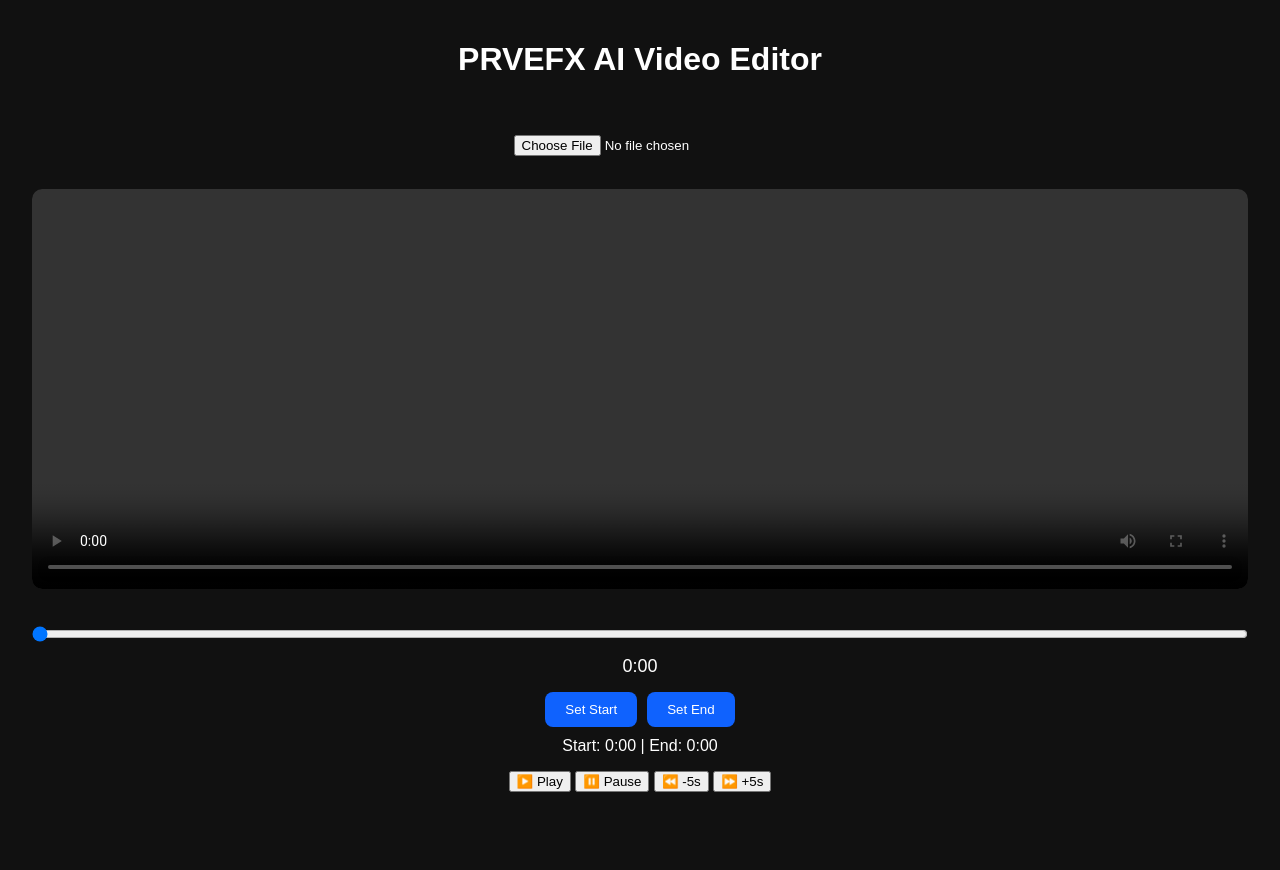
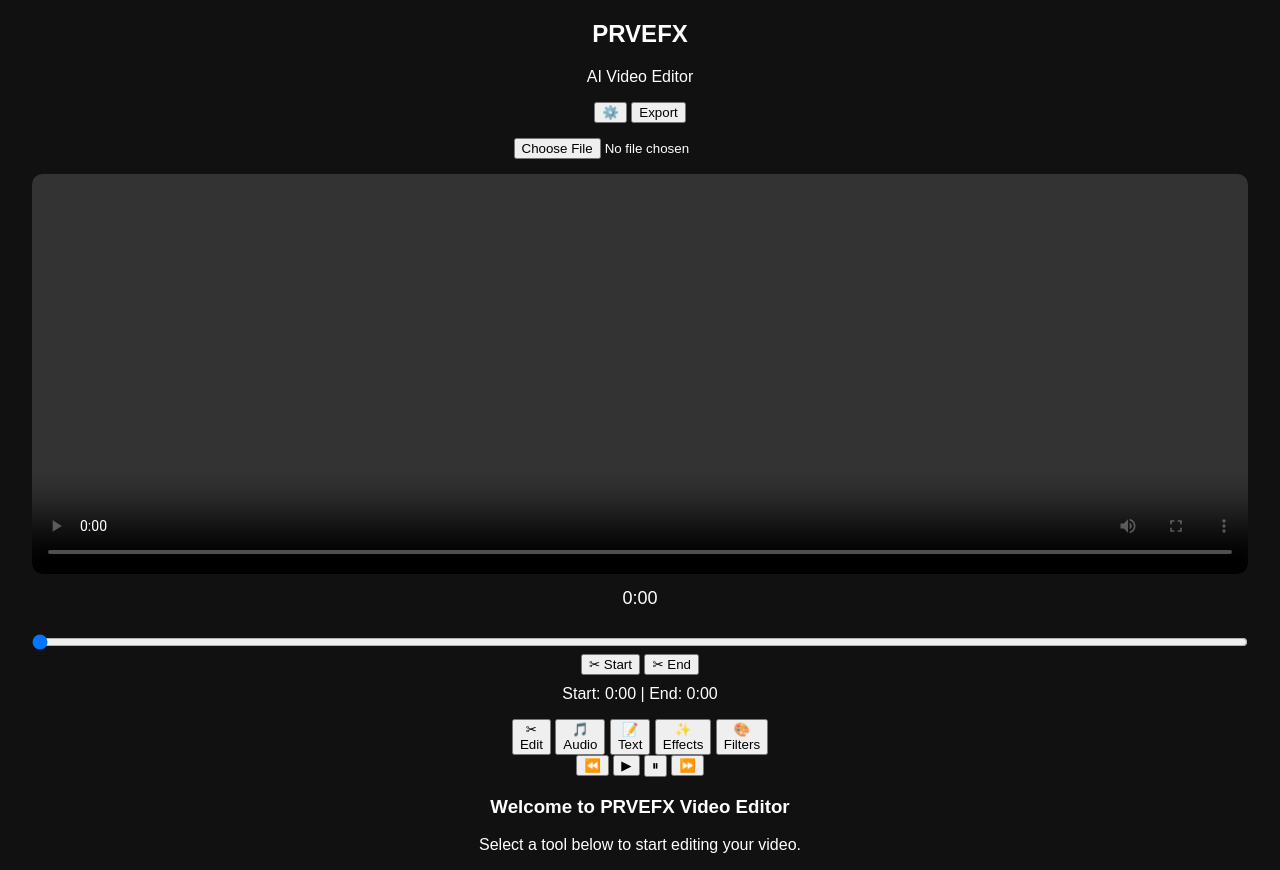
Before and after one commit to prvefx/PRVEFX-, a plain HTML site: page index.html in a window 1280 px wide. Before the commit the page ends 800 px from the top, so only its background shows below. Drawn offline with Linux system fonts and the light colour scheme.

Commit message:
Update title and header for PRVEFX Video EditorUpdate index.html

```diff
--- a/index.html
+++ b/index.html
@@ -3,46 +3,141 @@
 <head>
 <meta charset="UTF-8">
 <meta name="viewport" content="width=device-width, initial-scale=1.0">
-<title>PRVEFX AI Video Editor</title>
+
+<title>PRVEFX Video Editor</title>
 
 <link rel="stylesheet" href="style.css">
 </head>
 
 <body>
 
-<h1>PRVEFX AI Video Editor</h1>
+<!-- TOP BAR -->
+<header class="top-bar">
 
-<input type="file" id="videoUpload" accept="video/*">
+    <div class="logo-box">
+        <h2>PRVEFX</h2>
+        <p>AI Video Editor</p>
+    </div>
 
-<br><br>
+    <div class="top-buttons">
 
-<video id="videoPlayer" width="100%" controls></video>
+        <button class="icon-btn">
+            ⚙️
+        </button>
 
-<br><br>
+        <button class="export-btn">
+            Export
+        </button>
 
-<input type="range" id="timeline" value="0" min="0">
+    </div>
+
+</header>
+
+<!-- VIDEO PREVIEW -->
+
+<section class="preview-section">
+
+<input
+type="file"
+id="videoUpload"
+accept="video/*">
+
+<video
+id="videoPlayer"
+controls>
+</video>
 
 <p id="currentTime">0:00</p>
 
- <div class="controls">
+</section>
+<!-- TIMELINE -->
 
-   <div class="trim-controls">
-    <button onclick="setTrimStart()">Set Start</button>
-    <button onclick="setTrimEnd()">Set End</button>
-</div>
+<section class="timeline-section">
 
-<p id="trimInfo">
-    Start: 0:00 | End: 0:00
-</p>
-<button onclick="playVideo()">▶️ Play</button>
+    <input
+        type="range"
+        id="timeline"
+        value="0"
+        min="0">
 
-<button onclick="pauseVideo()">⏸️ Pause</button>
+    <div class="trim-panel">
 
-<button onclick="backward()">⏪ -5s</button>
+        <button onclick="setTrimStart()">
+            ✂ Start
+        </button>
 
-<button onclick="forward()">⏩ +5s</button>
+        <button onclick="setTrimEnd()">
+            ✂ End
+        </button>
 
-</div>
+        <p id="trimInfo">
+            Start: 0:00 | End: 0:00
+        </p>
+
+    </div>
+
+</section>
+
+<!-- BOTTOM TOOLBAR -->
+
+<nav class="bottom-toolbar">
+
+    <button class="tool-btn">
+        ✂<br>Edit
+    </button>
+
+    <button class="tool-btn">
+        🎵<br>Audio
+    </button>
+
+    <button class="tool-btn">
+        📝<br>Text
+    </button>
+
+    <button class="tool-btn">
+        ✨<br>Effects
+    </button>
+
+    <button class="tool-btn">
+        🎨<br>Filters
+    </button>
+
+</nav>
+<!-- PLAYBACK CONTROLS -->
+
+<section class="player-controls">
+
+    <button onclick="backward()">
+        ⏪
+    </button>
+
+    <button onclick="playVideo()">
+        ▶
+    </button>
+
+    <button onclick="pauseVideo()">
+        ⏸
+    </button>
+
+    <button onclick="forward()">
+        ⏩
+    </button>
+
+</section>
+
+<!-- DYNAMIC TOOL PANEL -->
+
+<section class="tool-panel">
+
+    <div id="toolContent">
+
+        <h3>Welcome to PRVEFX Video Editor</h3>
+
+        <p>Select a tool below to start editing your video.</p>
+
+    </div>
+
+</section>
 
 <script src="script.js"></script>
 
```
